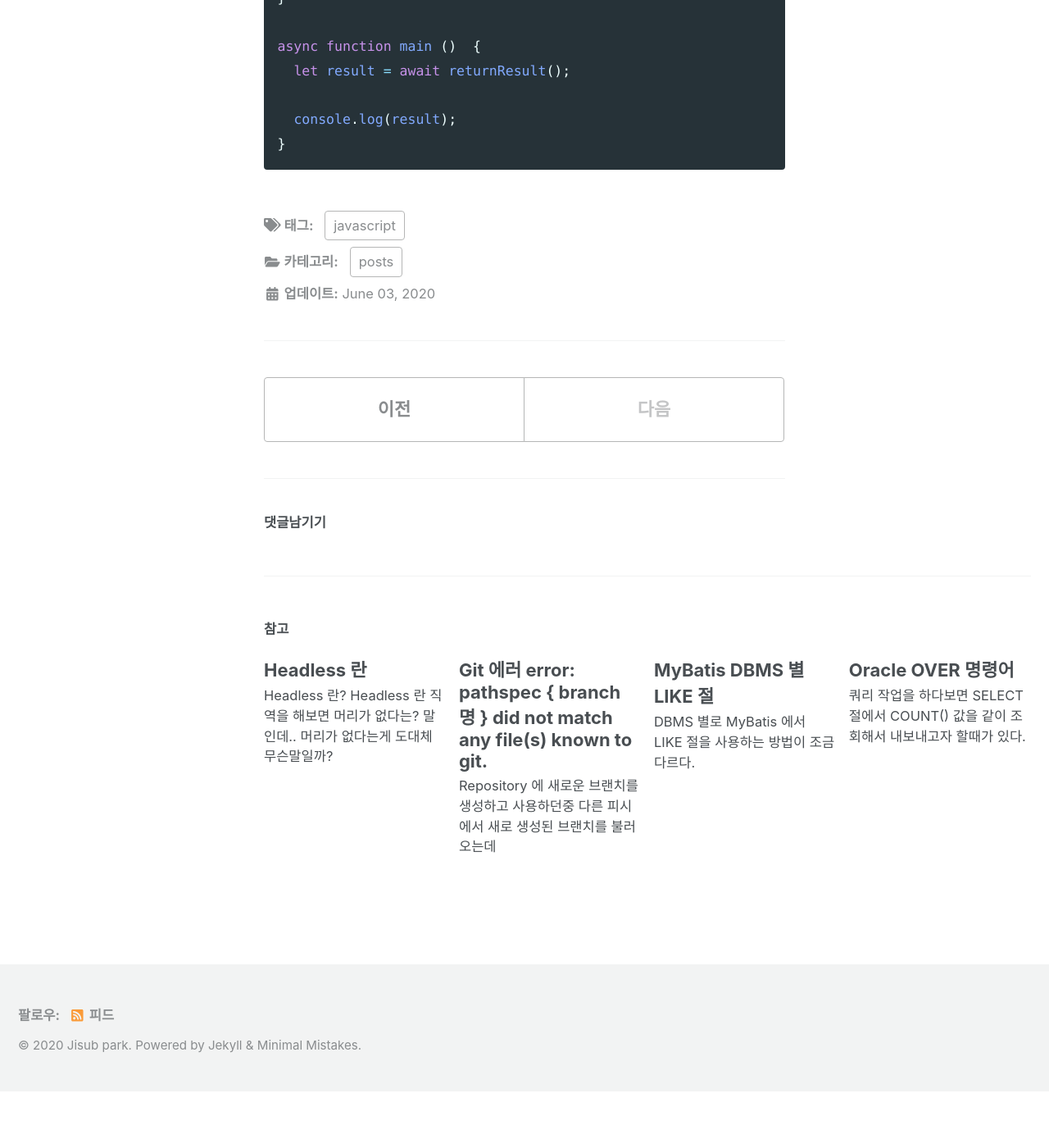
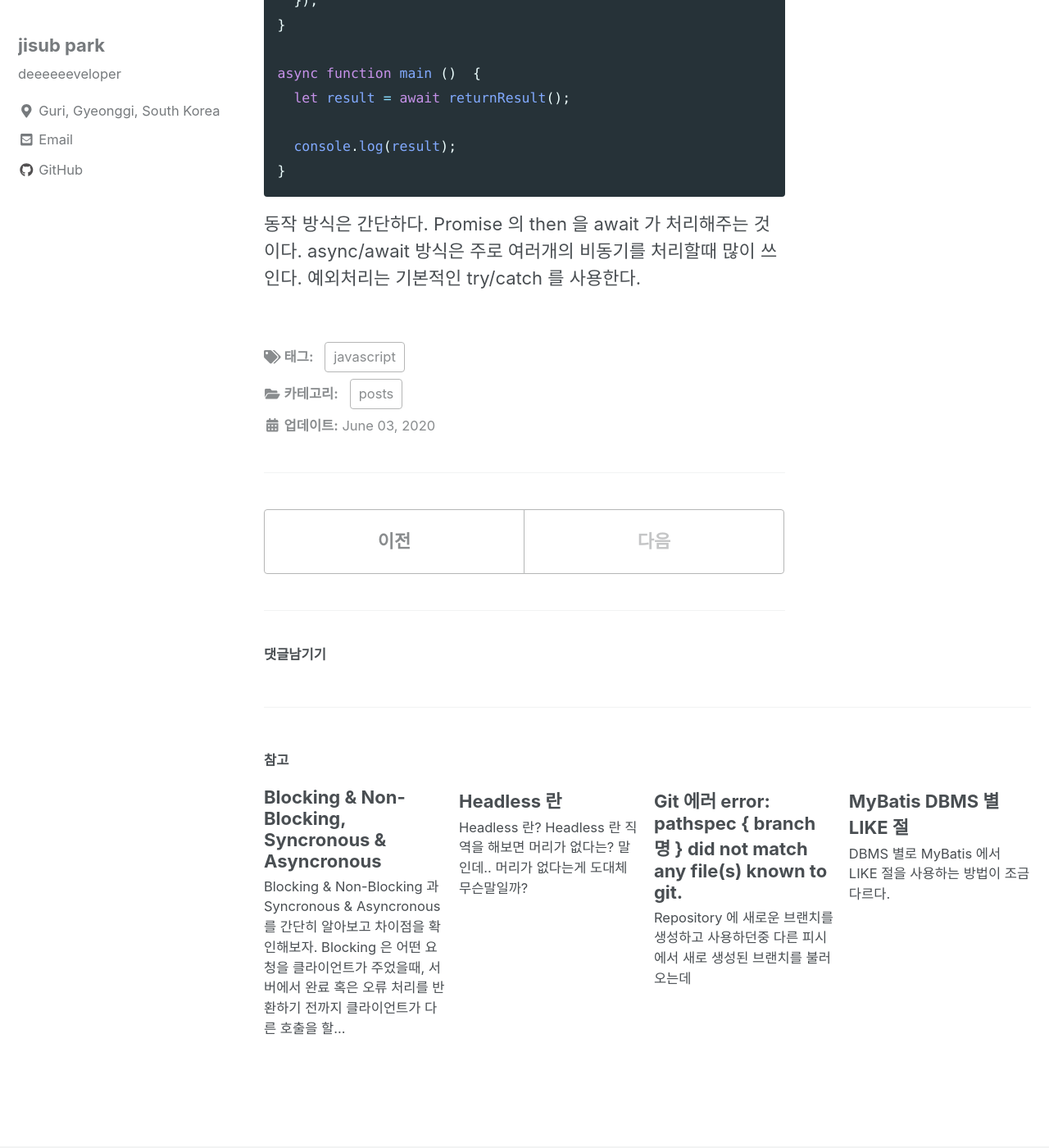
Before and after one commit to subji/subji.github.io, a Jekyll site: the page built from _posts/2020-06-03-javascriptasyncronous.md, in a window 1280 px wide and 1400 px high, scrolled down 8156 px. Shown: the whole window at 82% size. Built offline with Jekyll 4.4.1, drawn with Linux system fonts in a browser that asks for light colours; cached includes are drawn as plain includes; nearby versions of some CDN libraries; comment, search, counter and statistics services are not loaded; before the commit the page ends 9487 px from its top, so only the background shows below that; some of the changed text lies outside the part shown.

Commit message:
202006031325

````diff
--- /dev/null
+++ b/_posts/2020-06-03-blockingnonblockingaysncsync.md
@@ -0,0 +1,15 @@
+---
+title: "Blocking & Non-Blocking, Syncronous & Asyncronous"
+date: 2020-06-03
+categories: posts
+tags: ["javascript"]
+---
+### <b>Blocking & Non-Blocking 과 Syncronous & Asyncronous 를 간단히 알아보고 차이점을 확인해보자.</b>
+---
+<b>Blocking</b> 은 어떤 요청을 클라이언트가 주었을때, 서버에서 완료 혹은 오류 처리를 반환하기 전까지 클라이언트가 다른 호출을 할 수 없이 대기하는 상태이다.
+
+<b>Non-Blocking</b> 은 어떤 요청을 클라이언트가 주었을때, 서버에서 완료 혹은 오류와 상관없이 클라이언트에 다른 호출을 할 수 있게 해주는 것이다.
+
+<b>Syncronous</b> 는 C, Java 와 같은 프로그래밍에서 볼 수 있는 순차적 프로그래밍 방식이라고 생각하면 쉽다. 처음 호출된 함수 또는 코드가 완료되기 전까지 다음 함수 또는 코드가 실행되지 않는 방식이다.
+
+<b>Asyncronous</b> 는 Syncronous 와 달리 함수 또는 코드의 완료 여부와 상관없이 다음 함수 또는 코드가 실행되는 방식이다.
--- a/_posts/2020-06-03-javascriptasyncronous.md
+++ b/_posts/2020-06-03-javascriptasyncronous.md
@@ -229,7 +229,7 @@
 <br><br>
 ### Async/Await
 ---
-콜백함수, Promise 와 같이 비동기 처리 방법이다.
+콜백함수, Promise 와 같이 비동기 처리 방법이다. ES6 에서 새로이 추가되었다.
 
 사용법은 매우 간단하다. 한가지만 주의하면 되는데 await 로 받는 함수는 반드시 Promise 객체로 리턴을 해줘야한다는 것이다.
 
@@ -248,3 +248,6 @@
   console.log(result);
 }
 ```
+
+동작 방식은 간단하다. Promise 의 then 을 await 가 처리해주는 것이다. async/await 방식은 주로 여러개의 비동기를 처리할때 많이 쓰인다.
+예외처리는 기본적인 try/catch 를 사용한다.
````
